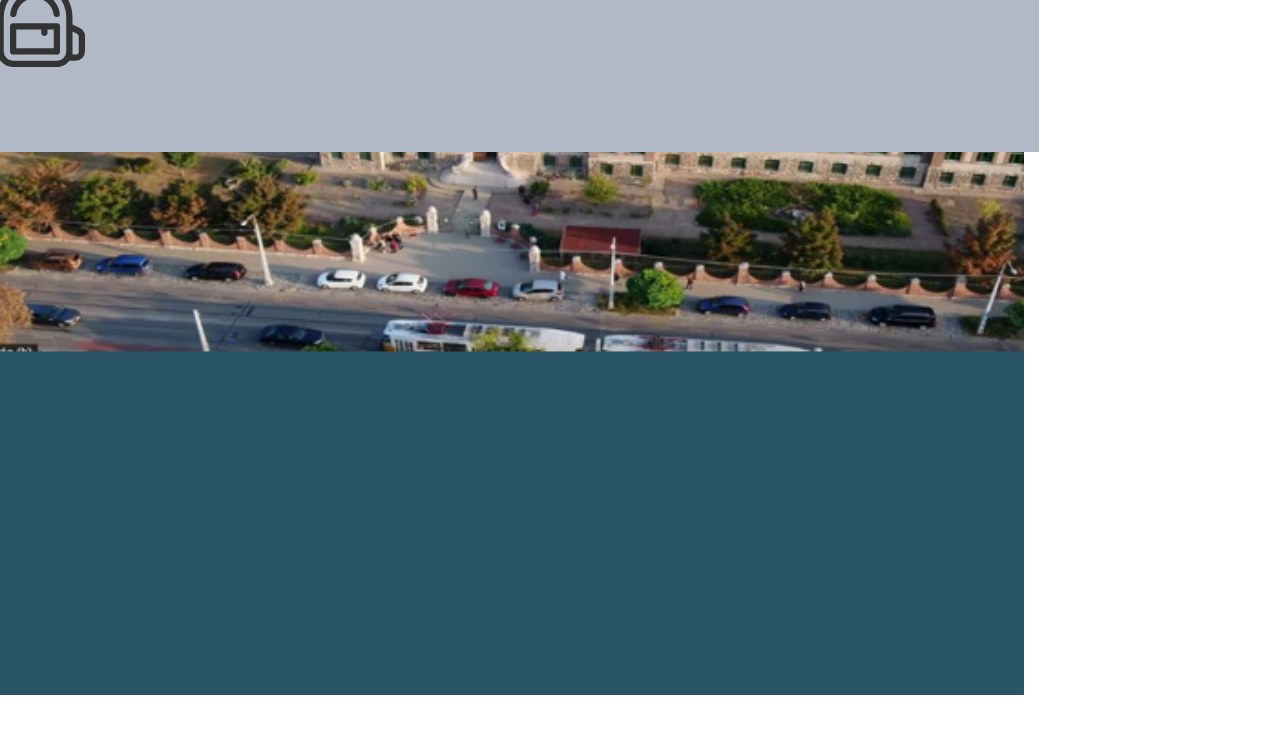
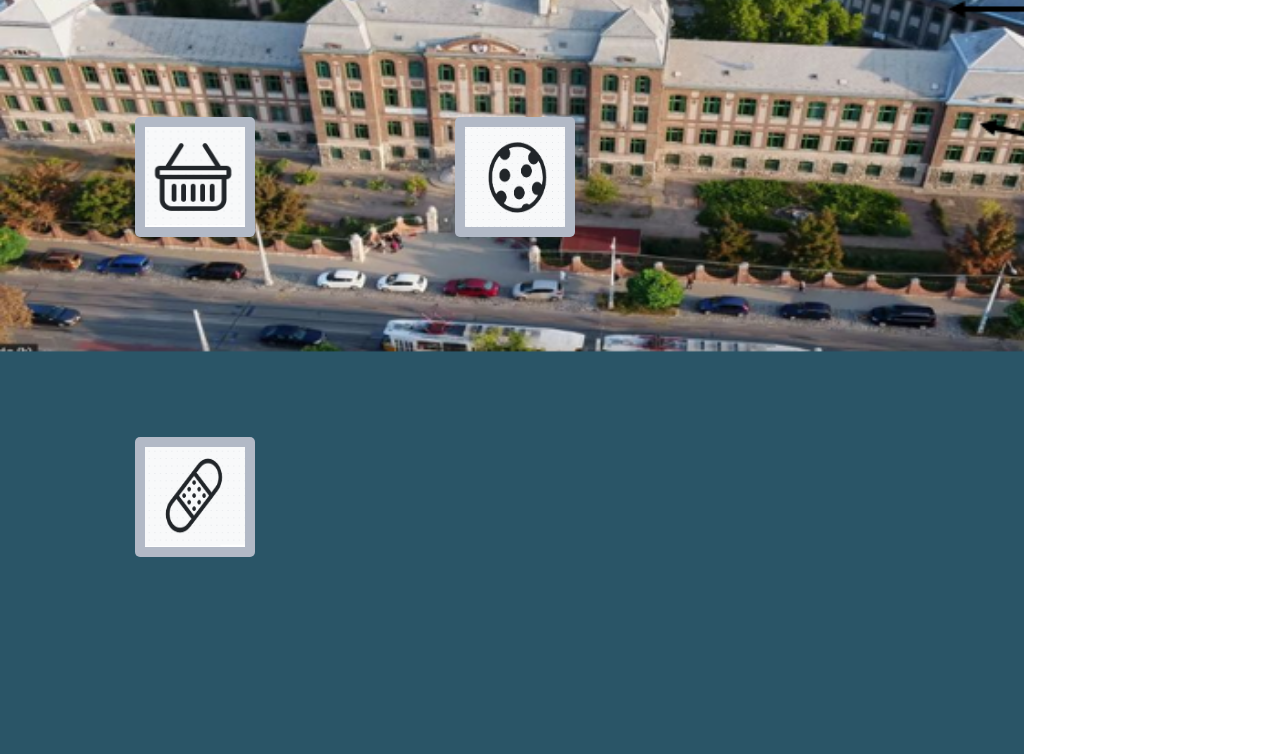
Before and after one commit to Bazsika/11CIskolaterkep, a plain HTML site: page Molnar Krisztián Térkép html/index.html in a window 1280 px wide. Shown: the part 105-859 px from the top of the page. Before the commit the page ends 800 px from the top, so only its background shows below. Drawn offline with nearby package versions, Linux system fonts and the light colour scheme.

Commit message:
12_13-i óra

```diff
--- a/Molnar Krisztián Térkép html/index.html
+++ b/Molnar Krisztián Térkép html/index.html
@@ -27,22 +27,14 @@
             </div>
         </nav>
         <div class="row">
-            <div class="col-3"><div class="egyes"><svg xmlns="http://www.w3.org/2000/svg" width="100" height="100" fill="currentColor" class="bi bi-backpack2" viewBox="0 0 16 16">
-                <path d="M4.04 7.43a4 4 0 0 1 7.92 0 .5.5 0 1 1-.99.14 3 3 0 0 0-5.94 0 .5.5 0 1 1-.99-.14"/>
-                <path fill-rule="evenodd" d="M4 9.5a.5.5 0 0 1 .5-.5h7a.5.5 0 0 1 .5.5v4a.5.5 0 0 1-.5.5h-7a.5.5 0 0 1-.5-.5zm1 .5v3h6v-3h-1v.5a.5.5 0 0 1-1 0V10z"/>
-                <path d="M6 2.341V2a2 2 0 1 1 4 0v.341c2.33.824 4 3.047 4 5.659v1.191l1.17.585a1.5 1.5 0 0 1 .83 1.342V13.5a1.5 1.5 0 0 1-1.5 1.5h-1c-.456.607-1.182 1-2 1h-7a2.5 2.5 0 0 1-2-1h-1A1.5 1.5 0 0 1 0 13.5v-2.382a1.5 1.5 0 0 1 .83-1.342L2 9.191V8a6 6 0 0 1 4-5.659M7 2v.083a6 6 0 0 1 2 0V2a1 1 0 0 0-2 0M3 13.5A1.5 1.5 0 0 0 4.5 15h7a1.5 1.5 0 0 0 1.5-1.5V8A5 5 0 0 0 3 8zm-1-3.19-.724.362a.5.5 0 0 0-.276.447V13.5a.5.5 0 0 0 .5.5H2zm12 0V14h.5a.5.5 0 0 0 .5-.5v-2.382a.5.5 0 0 0-.276-.447L14 10.309Z"/>
-              </svg></div>
+            <div class="col-lg-4" id="egyes"><img src="kep/Bűfé.png" alt=""></div>
+            <div class="col-lg-4" id="egyes"><img src="kep/Ebédlő.png" alt=""></div>
+            <div class="col-lg-4" id="egyes"><img src="kep/orvosi.png" alt=""></div>
         </div>
-            <div class="col-3"><div class="egyes"><i class="bi bi-badge-wc"></i></div>
-        </div>
-            <div class="col-3"><div class="egyes"><img src="" alt=""></div>
-        </div>
-            <div class="col-3"><div class="egyes"><img src="" alt=""></div>
-        </div>
-            <div class="col-3"><div class="egyes"><img src="" alt=""></div>
-        </div>
-            <div class="col-3"><div class="egyes"><img src="" alt=""></div>
-        </div>
+        <div class="row">
+            <div class="col-lg-4" id="egyes"><img src="kep/táska.png" alt=""></div>
+            <div class="col-lg-4" id="egyes"><img src="kep/WC.png" alt=""></div>
+            <div class="col-lg-4" id="egyes"><img src="kep/gép.png" alt=""></div>
         </div>
     </div>
 </body>
--- a/Molnar Krisztián Térkép html/style.css
+++ b/Molnar Krisztián Térkép html/style.css
@@ -3,9 +3,19 @@ body {
     background-repeat: no-repeat;
     background-size: 80%;
     width: 80%;
+    padding: 50px;
 }
 
-.egyes{
+#egyes{
     background-color: #b2b9c6;
-    border-radius: ;
+    border-radius: 5px;
+    width: max-content;
+    padding: 10px;
+    margin: 100px;
+    border-color: antiquewhite;
 }
+
+#egyes img{
+    width: 100px;
+    height: 100px;
+}
```
Also changed, not shown: Molnar Krisztián Térkép html/térkép kód.html (+0 -4 lines), Molnar Krisztián Térkép html/kep/Bűfé.png (added), Molnar Krisztián Térkép html/kep/Ebédlő.png (added), Molnar Krisztián Térkép html/kep/WC.png (added), Molnar Krisztián Térkép html/kep/gép.png (added), Molnar Krisztián Térkép html/kep/orvosi.png (added), Molnar Krisztián Térkép html/kep/táska.png (added), 1 other file.
